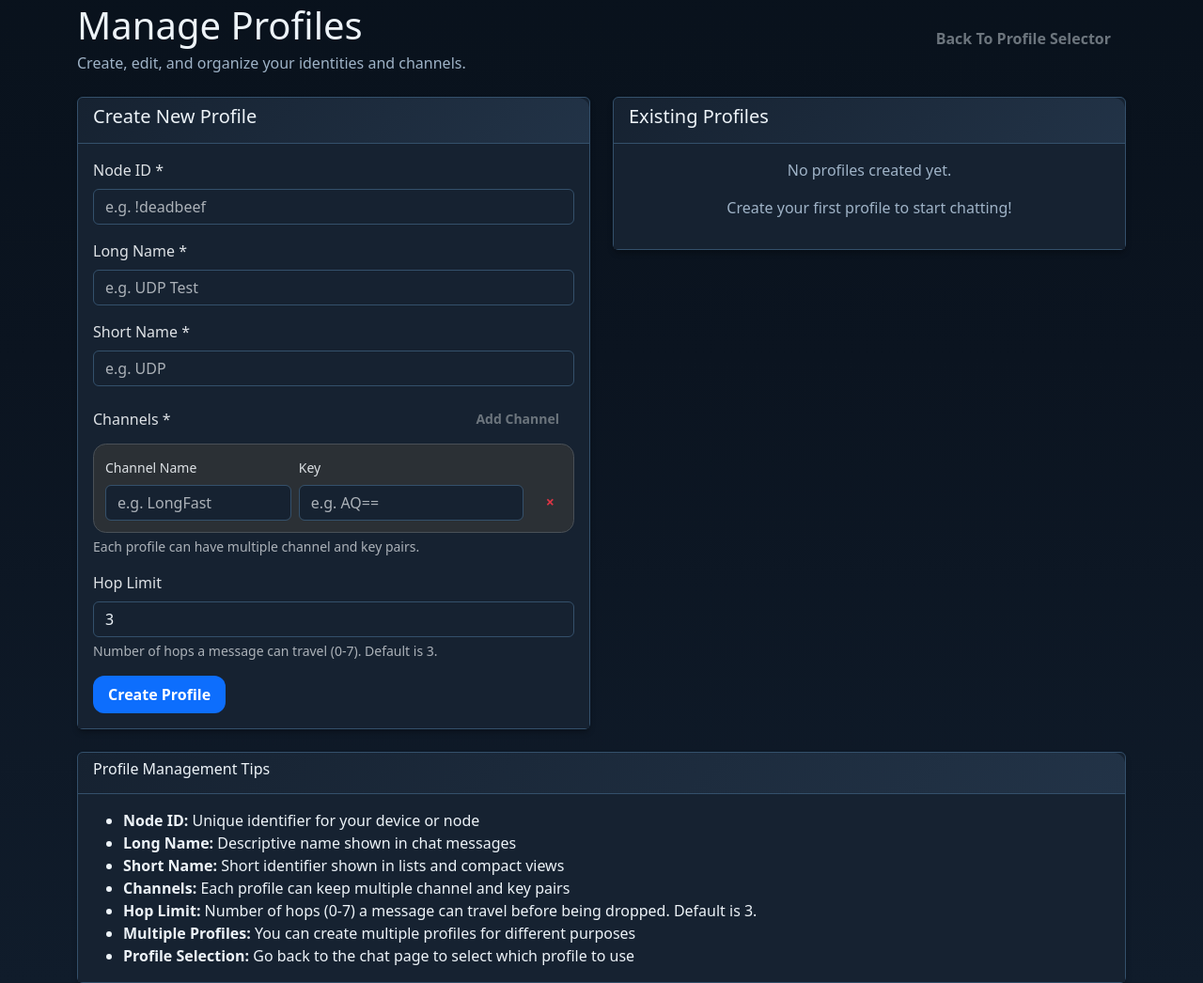
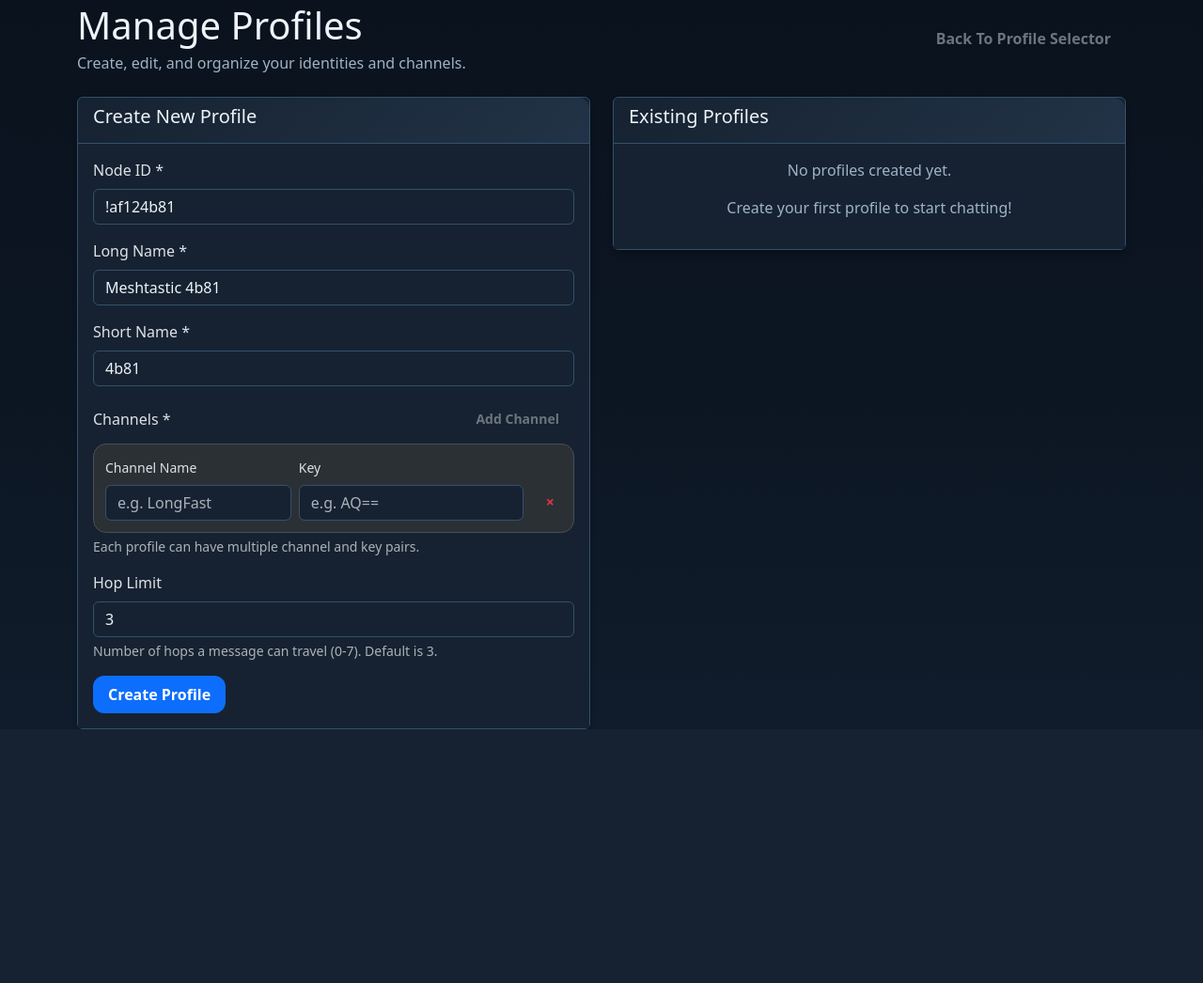
Before and after one commit to pdxlocations/firefly, a Flask app: template templates/profiles.html in a window 1280 px wide. Shown: the part 166-1212 px from the top of the page at 94% size. After the commit the page ends 942 px from the top, so only its background shows below. Run offline with Flask 3, Linux system fonts and the light colour scheme; the template is opened without the code that fills it, so the values that code supplies are empty; parts of the project's set-up code (start-up, migrations or seed data) failed here and were passed over; some libraries are stand-ins or nearby versions.

Commit message:
feat: enhance profile management with autogenerated node IDs and names

```diff
--- a/templates/profiles.html
+++ b/templates/profiles.html
@@ -190,25 +190,6 @@
     </div>
 </div>
 
-<div class="mt-4">
-    <div class="card">
-        <div class="card-header">
-            <h6>Profile Management Tips</h6>
-        </div>
-        <div class="card-body">
-            <ul class="mb-0">
-                <li><strong>Node ID:</strong> Unique identifier for your device or node</li>
-                <li><strong>Long Name:</strong> Descriptive name shown in chat messages</li>
-                <li><strong>Short Name:</strong> Short identifier shown in lists and compact views</li>
-                <li><strong>Channels:</strong> Each profile can keep multiple channel and key pairs</li>
-                <li><strong>Hop Limit:</strong> Number of hops (0-7) a message can travel before being dropped. Default is 3.</li>
-                <li><strong>Multiple Profiles:</strong> You can create multiple profiles for different purposes</li>
-                <li><strong>Profile Selection:</strong> Go back to the chat page to select which profile to use</li>
-            </ul>
-        </div>
-    </div>
-</div>
-
 <div class="mobile-bottom-nav d-md-none">
     <a class="mobile-bottom-nav__button" href="{{ url_for('index') }}">
         <span class="mobile-bottom-nav__icon" aria-hidden="true">
@@ -295,6 +276,9 @@ document.addEventListener('DOMContentLoaded', function() {
     document.getElementById('saveProfileBtn').addEventListener('click', updateProfile);
     document.getElementById('addNewChannelBtn').addEventListener('click', () => addChannelRow('newChannelsList'));
     document.getElementById('addEditChannelBtn').addEventListener('click', () => addChannelRow('editChannelsList'));
+    document.getElementById('newNodeId').addEventListener('input', syncGeneratedProfileNames);
+    document.getElementById('newLongName').addEventListener('input', markGeneratedNameOverride);
+    document.getElementById('newShortName').addEventListener('input', markGeneratedNameOverride);
 
     // Delegate edit and delete buttons robustly (use closest)
     document.getElementById('profilesList')?.addEventListener('click', function(e) {
@@ -314,7 +298,63 @@ document.addEventListener('DOMContentLoaded', function() {
     loadProfiles();
     renderChannelRows('newChannelsList', [{ name: '', key: '' }]);
     renderChannelRows('editChannelsList', [{ name: '', key: '' }]);
+    applyGeneratedProfileDefaults();
 });
+
+function createRandomNodeId() {
+    if (window.crypto && typeof window.crypto.getRandomValues === 'function') {
+        const values = new Uint32Array(1);
+        window.crypto.getRandomValues(values);
+        return `!${values[0].toString(16).padStart(8, '0')}`;
+    }
+
+    const fallback = Math.floor(Math.random() * 0x100000000);
+    return `!${fallback.toString(16).padStart(8, '0')}`;
+}
+
+function generatedNameParts(nodeId) {
+    const hex = String(nodeId || '').replace(/[^0-9a-f]/gi, '').toLowerCase();
+    const suffix = (hex.slice(-4) || '0000').padStart(4, '0');
+    return {
+        longName: `Meshtastic ${suffix}`,
+        shortName: suffix,
+    };
+}
+
+function applyGeneratedProfileDefaults(force = false) {
+    const nodeIdInput = document.getElementById('newNodeId');
+    const longNameInput = document.getElementById('newLongName');
+    const shortNameInput = document.getElementById('newShortName');
+    if (!nodeIdInput || !longNameInput || !shortNameInput) return;
+
+    if (force || !nodeIdInput.value.trim()) {
+        nodeIdInput.value = createRandomNodeId();
+    }
+
+    const generated = generatedNameParts(nodeIdInput.value);
+    const canReplaceLong = force || !longNameInput.value.trim() || longNameInput.dataset.autofill === 'true';
+    const canReplaceShort = force || !shortNameInput.value.trim() || shortNameInput.dataset.autofill === 'true';
+
+    if (canReplaceLong) {
+        longNameInput.value = generated.longName;
+        longNameInput.dataset.autofill = 'true';
+    }
+
+    if (canReplaceShort) {
+        shortNameInput.value = generated.shortName;
+        shortNameInput.dataset.autofill = 'true';
+    }
+}
+
+function syncGeneratedProfileNames() {
+    applyGeneratedProfileDefaults(false);
+}
+
+function markGeneratedNameOverride(event) {
+    const input = event.target;
+    if (!input) return;
+    input.dataset.autofill = 'false';
+}
 
 function renderChannelRows(containerId, channels) {
     const container = document.getElementById(containerId);
```
